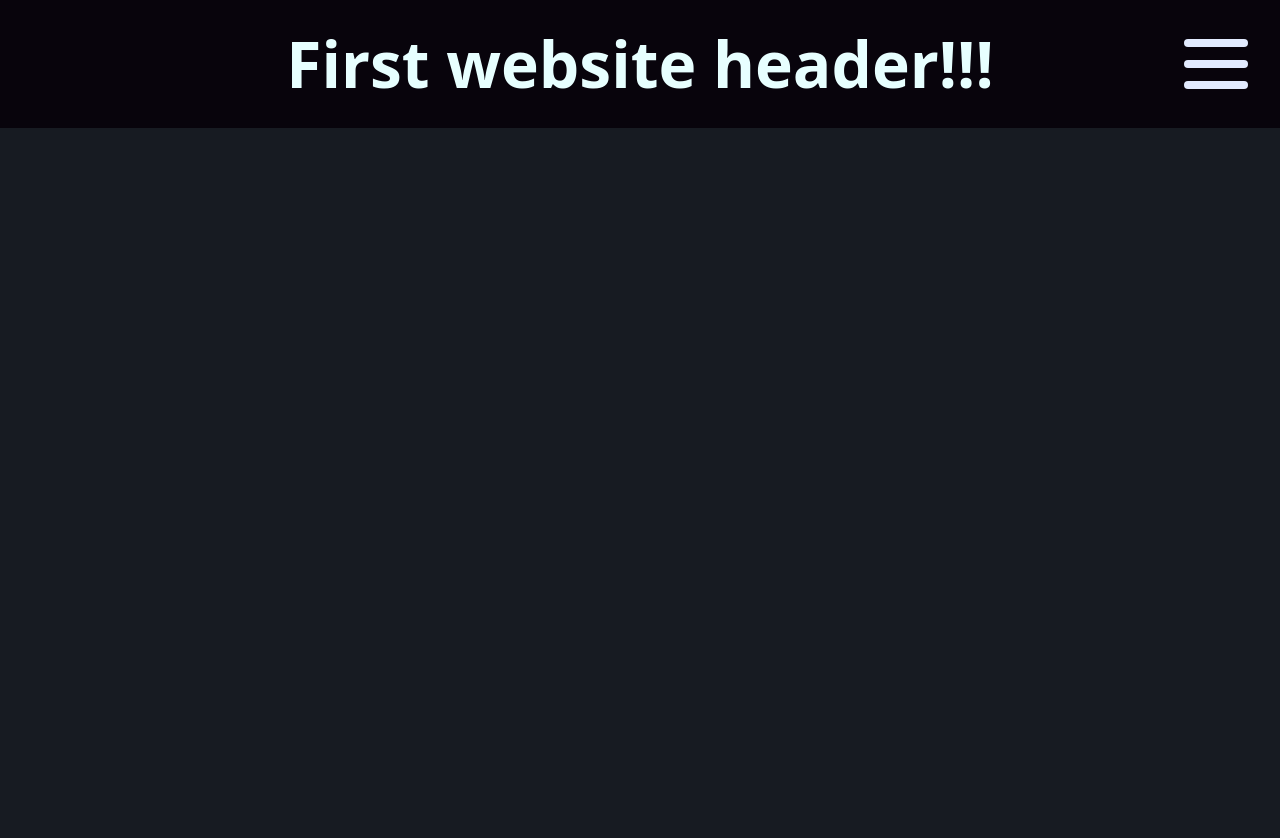
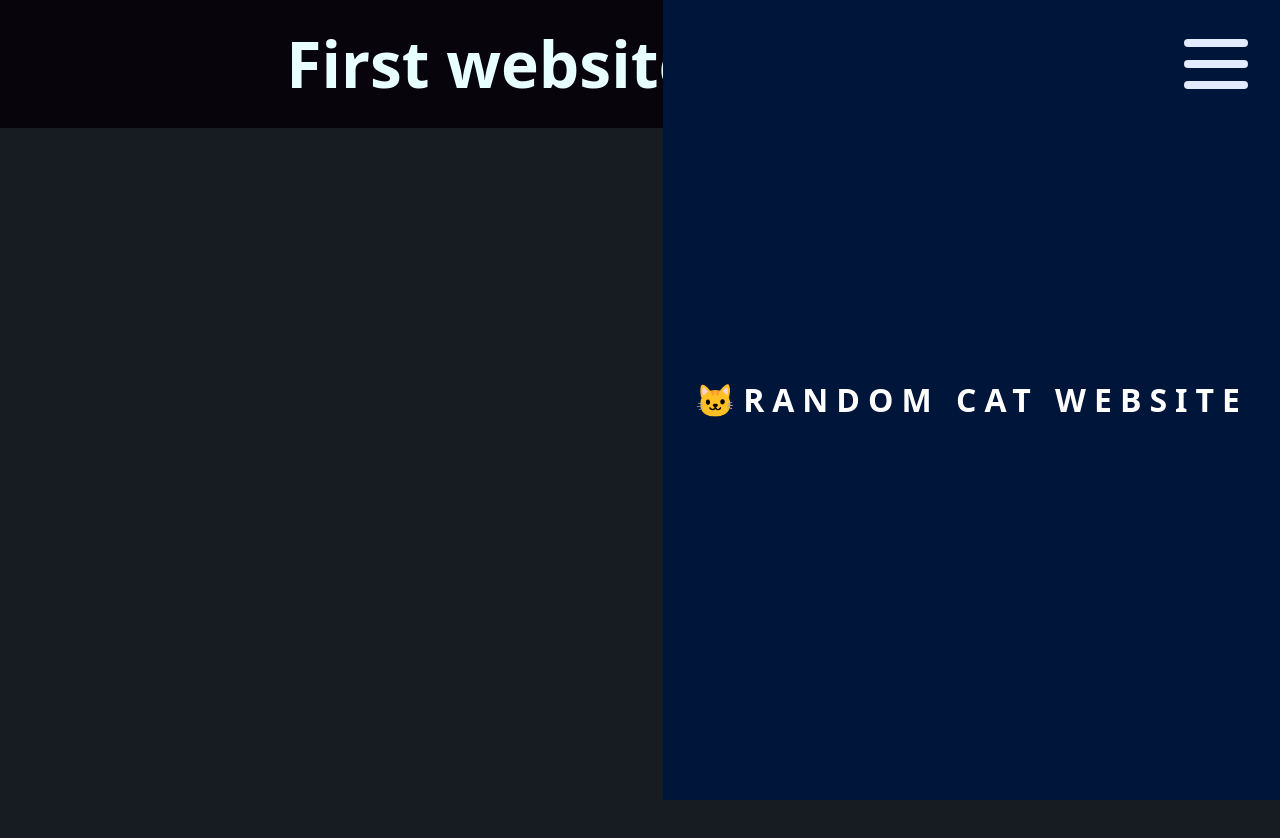
Before and after one commit to mr-spicysauce/Learning_react_and_HTML, a Next.js app: page / in a window 1280 px wide. Shown: the top 838 px of the page. Built offline with nearby package versions, Linux system fonts and the light colour scheme.

Commit message:
added start of menu

```diff
--- a/components/Menu/index.js
+++ b/components/Menu/index.js
@@ -0,0 +1,10 @@
+export default function Menu({ open }) {
+    return (
+        <div className="burger-menu">
+            <a href="https://genrandom.com/cats/">
+                <span role="img">🐱</span>
+                Random cat website
+            </a>
+        </div>
+    )
+}
--- a/pages/_app.js
+++ b/pages/_app.js
@@ -1,7 +1,7 @@
-import '@/styles/globals.css'
-import React from 'react';
 import "@/styles/burger.css"
+import "@/styles/globals.css"
+import "@/styles/menu.css"
 
 export default function App({ Component, pageProps }) {
-  return <Component {...pageProps} />
+    return <Component {...pageProps} />
 }
--- a/pages/index.js
+++ b/pages/index.js
@@ -1,7 +1,10 @@
 import Burger from "@/components/Burger"
+import Menu from "@/components/Menu"
 import Head from "next/head"
+import { useState } from "react"
 
 export default function Home() {
+    const [menu_open, set_menu_open] = useState(false)
     return (
         <>
             <Head>
@@ -29,6 +32,8 @@ export default function Home() {
                 </div>
             </header>
 
+            <Menu open={menu_open}></Menu>
+
             <main className="main-container"></main>
         </>
     )
--- a/styles/menu.css
+++ b/styles/menu.css
@@ -2,13 +2,13 @@
     display: flex;
     flex-direction: column;
     justify-content: center;
-    background: rgb(23, 27, 34);
+    background: rgb(0, 21, 58);
     height: 100vh;
     text-align: left;
     padding: 2rem;
     position: absolute;
     top: 0;
-    left: 0;
+    right: 0;
     transition: transform 0.3s ease-in-out;
 }
 @media (max-width: 600px) {
@@ -23,13 +23,13 @@
     padding: 2rem 0;
     font-weight: bold;
     letter-spacing: 0.5rem;
-    color: rgb(23, 27, 34);
+    color: rgb(255, 255, 255);
     text-decoration: none;
     transition: color 0.3s linear;
 }
 
 .burger-menu a:hover {
-    color: rgb(86, 119, 177);
+    color: rgb(172, 202, 255);
 }
 
 @media (max-width: 600px) {
```
